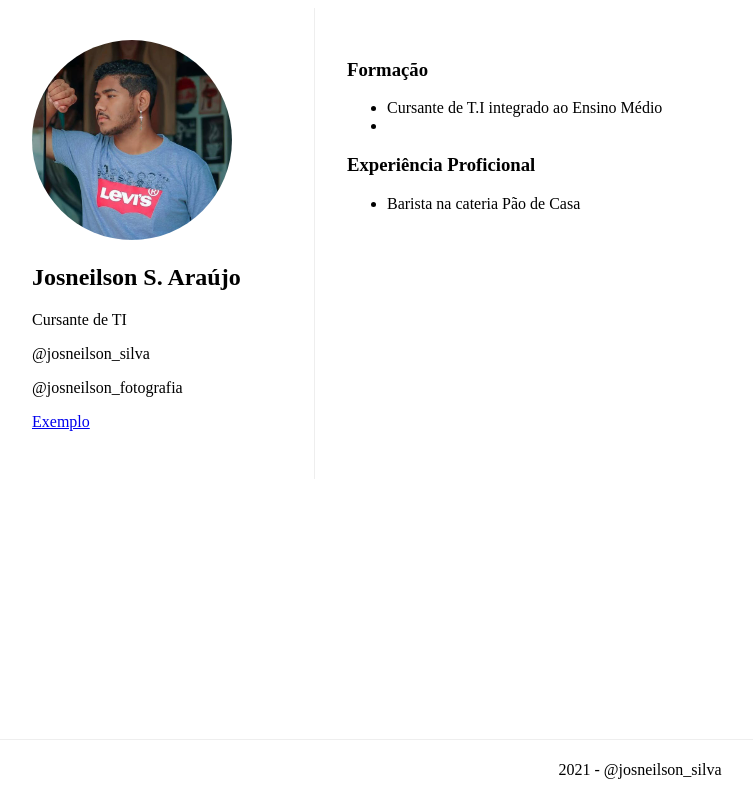
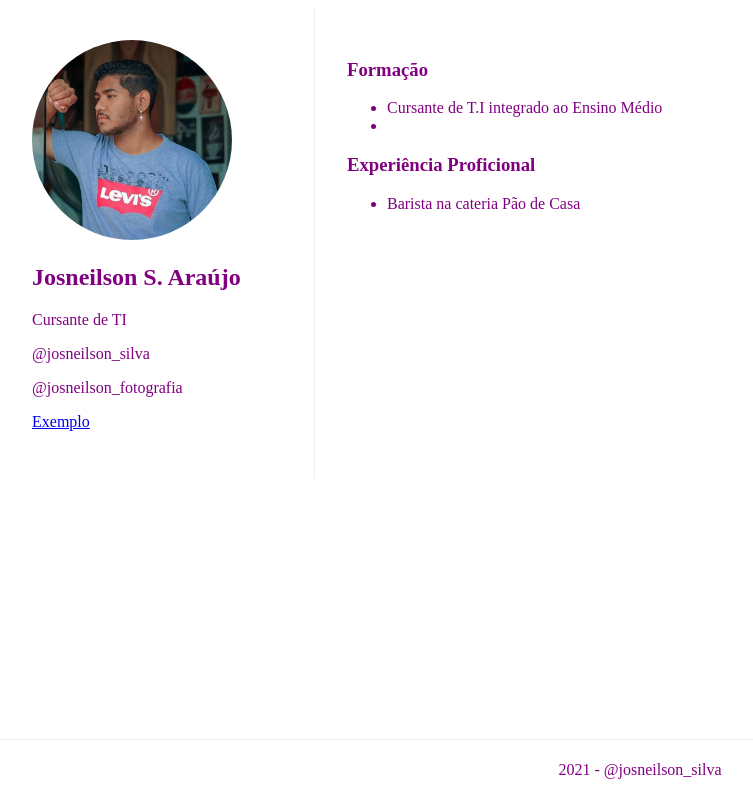
Before and after one commit to Josneilson/Josneilson.github.io, a plain HTML site: page index.html in a window 1280 px wide. Shown: the whole page, without its empty margins (8-761 px from the left). Drawn offline with Linux system fonts and the light colour scheme.

Commit message:
Update estilo.css

```diff
--- a/css/estilo.css
+++ b/css/estilo.css
@@ -37,5 +37,5 @@ footer {
 }
 body{
     background-color:white;
-    color:;
+    color:purple;
 }
```
